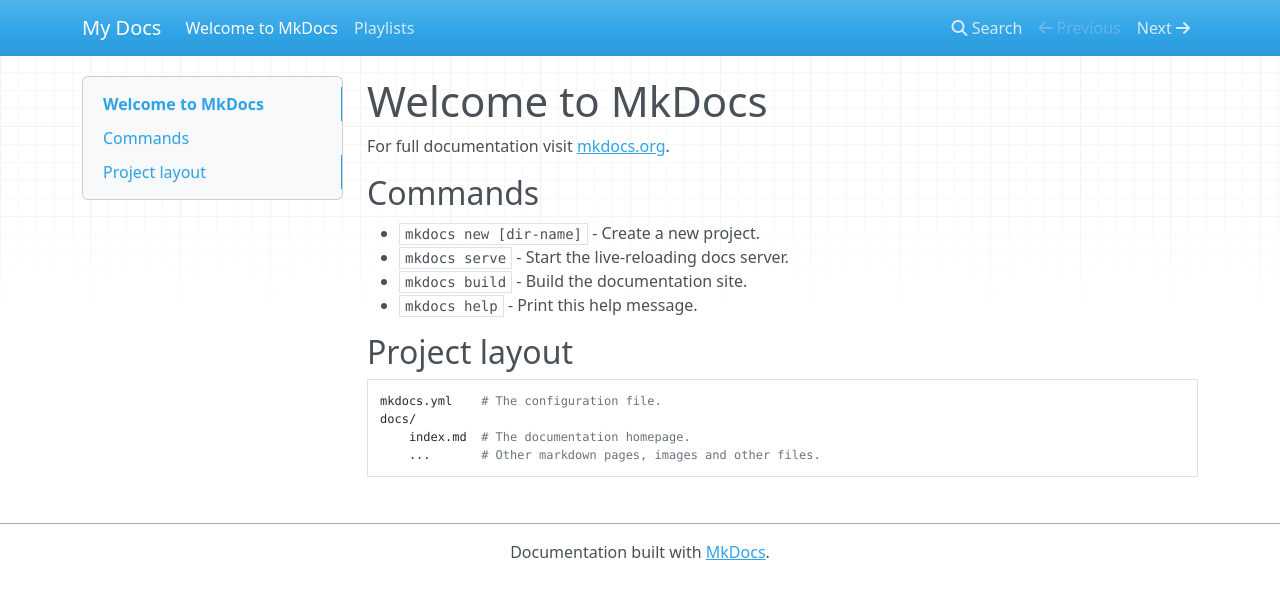
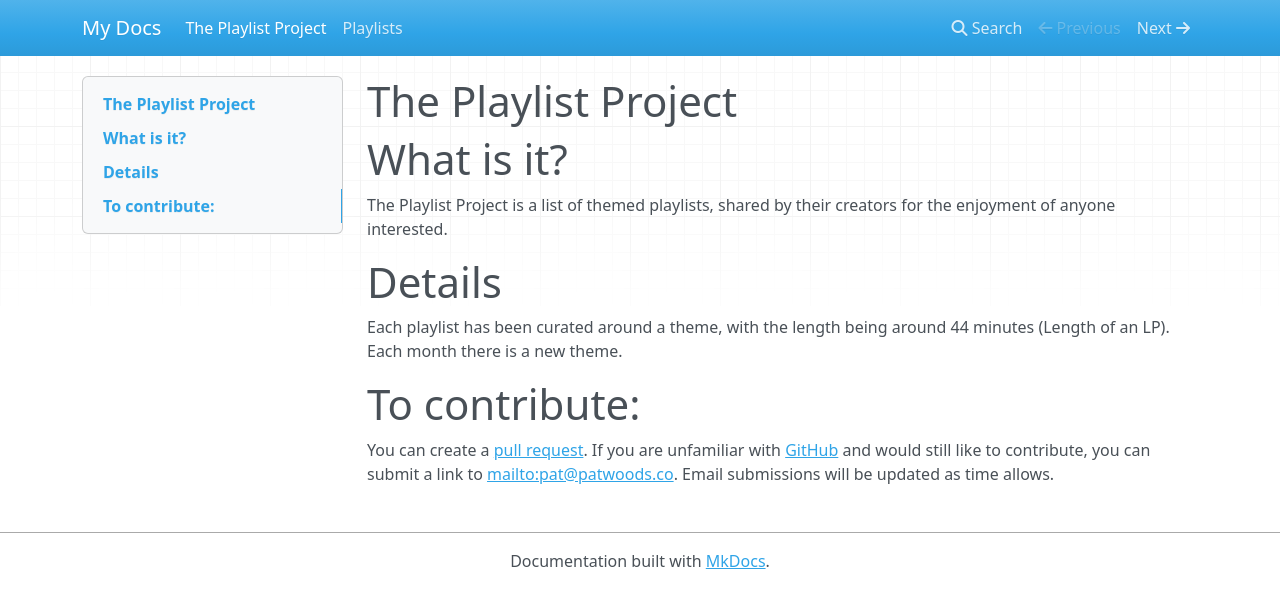
Before and after one commit to Wat-Poods/playlistproject, an MkDocs documentation site: the page built from docs/index.md, in a window 1280 px wide. Shown: the top 608 px of the page. Built offline with MkDocs 1.6.1, drawn with Linux system fonts in a browser that asks for light colours; nearby versions of some CDN libraries.

Commit message:
update index page

```diff
--- a/docs/index.md
+++ b/docs/index.md
@@ -1,4 +1,19 @@
-# Welcome to MkDocs
+# The Playlist Project
+
+# What is it?
+The Playlist Project is a list of themed playlists, shared by their creators for the enjoyment of anyone interested.
+
+# Details
+Each playlist has been curated around a theme, with the length being around 44 minutes (Length of an LP). Each month there is a new theme.
+
+# To contribute:
+You can create a [pull request](https://github.com/Wat-Poods/playlistproject). If you are unfamiliar with [GitHub](www.github.com) and would still like to contribute, you can submit a link to [mailto:pat@patwoods.co](pat@patwoods.co). Email submissions will be updated as time allows.
+
+
+
+
+
+<!-- # Welcome to MkDocs
 
 For full documentation visit [mkdocs.org](http://mkdocs.org).
 
@@ -15,3 +30,4 @@
     docs/
         index.md  # The documentation homepage.
         ...       # Other markdown pages, images and other files.
+-->
```
